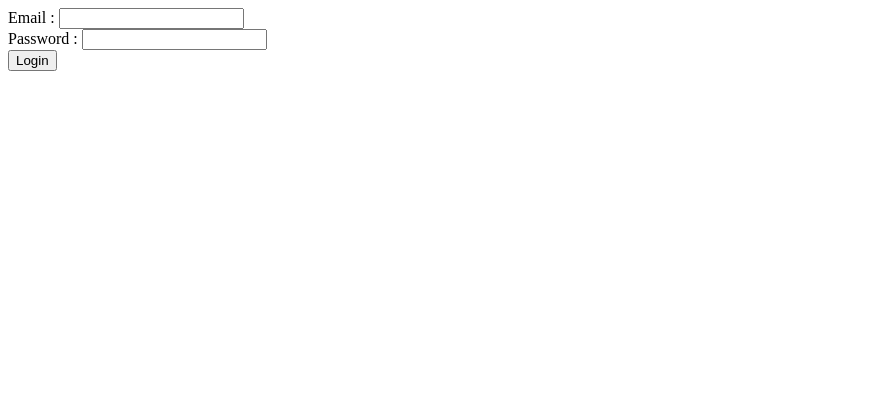
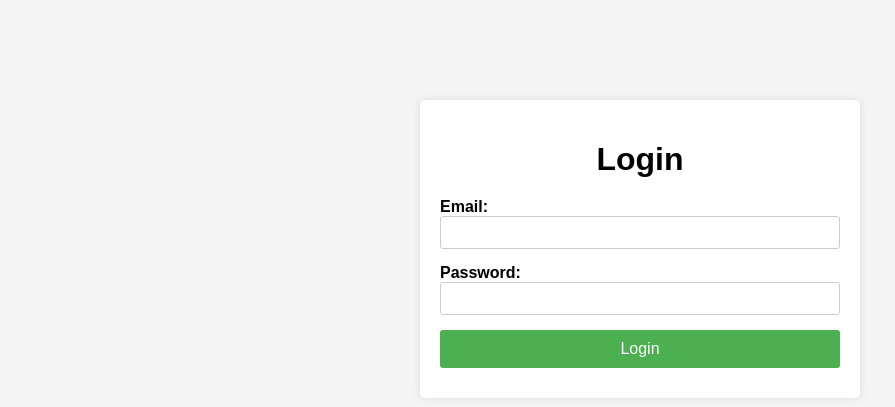
Before and after one commit to tesarrm/botpress-otp-crud-siswa, a PHP site: page /login.php in a window 1280 px wide. Shown: the top 407 px of the page, without its empty margins (0-895 px from the left). Run offline with PHP 8.4, Linux system fonts and the light colour scheme.

Commit message:
API: api_login_siswa.php, api_edit_profile.php

```diff
--- a/login.php
+++ b/login.php
@@ -22,17 +22,68 @@ if($_SERVER["REQUEST_METHOD"] == "POST") {
 <html>
 <head>
     <title>Login Page</title>
+    <style>
+        body {
+            font-family: Arial, sans-serif;
+            background-color: #f4f4f4;
+            margin: 0;
+            padding: 0;
+        }
+        .container {
+            max-width: 400px;
+            margin: 100px auto;
+            padding: 20px;
+            background-color: #fff;
+            border-radius: 5px;
+            box-shadow: 0 0 10px rgba(0, 0, 0, 0.1);
+        }
+        h1 {
+            text-align: center;
+            margin-bottom: 20px;
+        }
+        label {
+            font-weight: bold;
+        }
+        input[type="text"],
+        input[type="password"] {
+            width: 100%;
+            padding: 8px;
+            margin-bottom: 15px;
+            border-radius: 3px;
+            border: 1px solid #ccc;
+            box-sizing: border-box;
+        }
+        input[type="submit"] {
+            width: 100%;
+            background-color: #4CAF50;
+            color: white;
+            padding: 10px;
+            border: none;
+            border-radius: 3px;
+            cursor: pointer;
+            font-size: 16px;
+        }
+        input[type="submit"]:hover {
+            background-color: #45a049;
+        }
+        .error {
+            color: red;
+            text-align: center;
+            margin-top: 10px;
+        }
+    </style>
 </head>
 <body>
-    <div>
+    <div class="container">
+        <h1>Login</h1>
         <form action="" method="post">
-            <label>Email :</label>
-            <input type="text" name="email"><br>
-            <label>Password :</label>
-            <input type="password" name="password"><br>
+            <label for="email">Email:</label>
+            <input type="text" id="email" name="email">
+            <label for="password">Password:</label>
+            <input type="password" id="password" name="password">
             <input type="submit" value="Login">
         </form>
-        <div><?php if(isset($error)) { echo $error; } ?></div>
+        <div class="error"><?php if(isset($error)) { echo $error; } ?></div>
     </div>
 </body>
 </html>
```
Also changed, not shown: add_student.php (+54 -8 lines), dashboard.php (+29 -0 lines), edit_student.php (+54 -8 lines), 1 other file.
